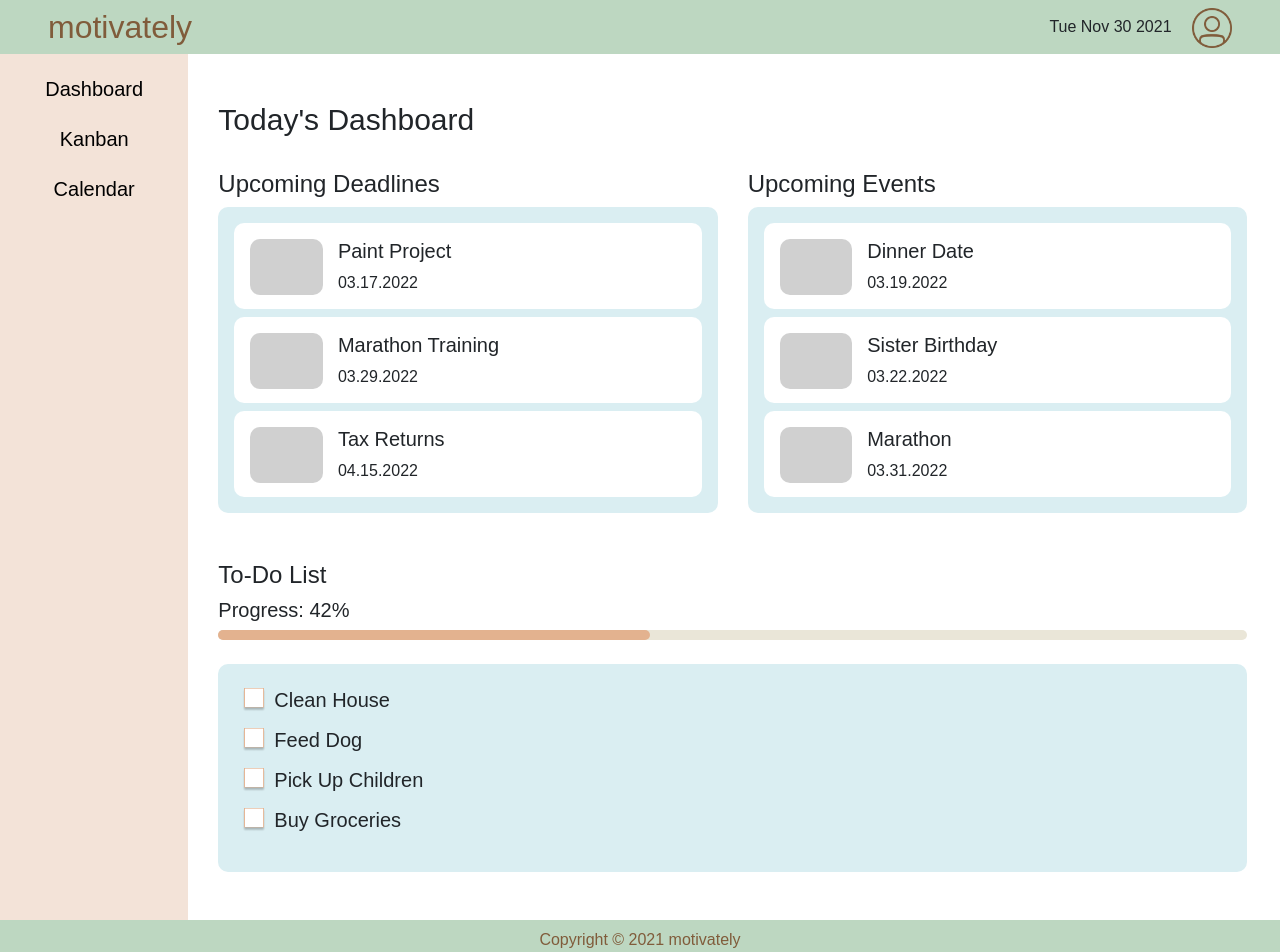
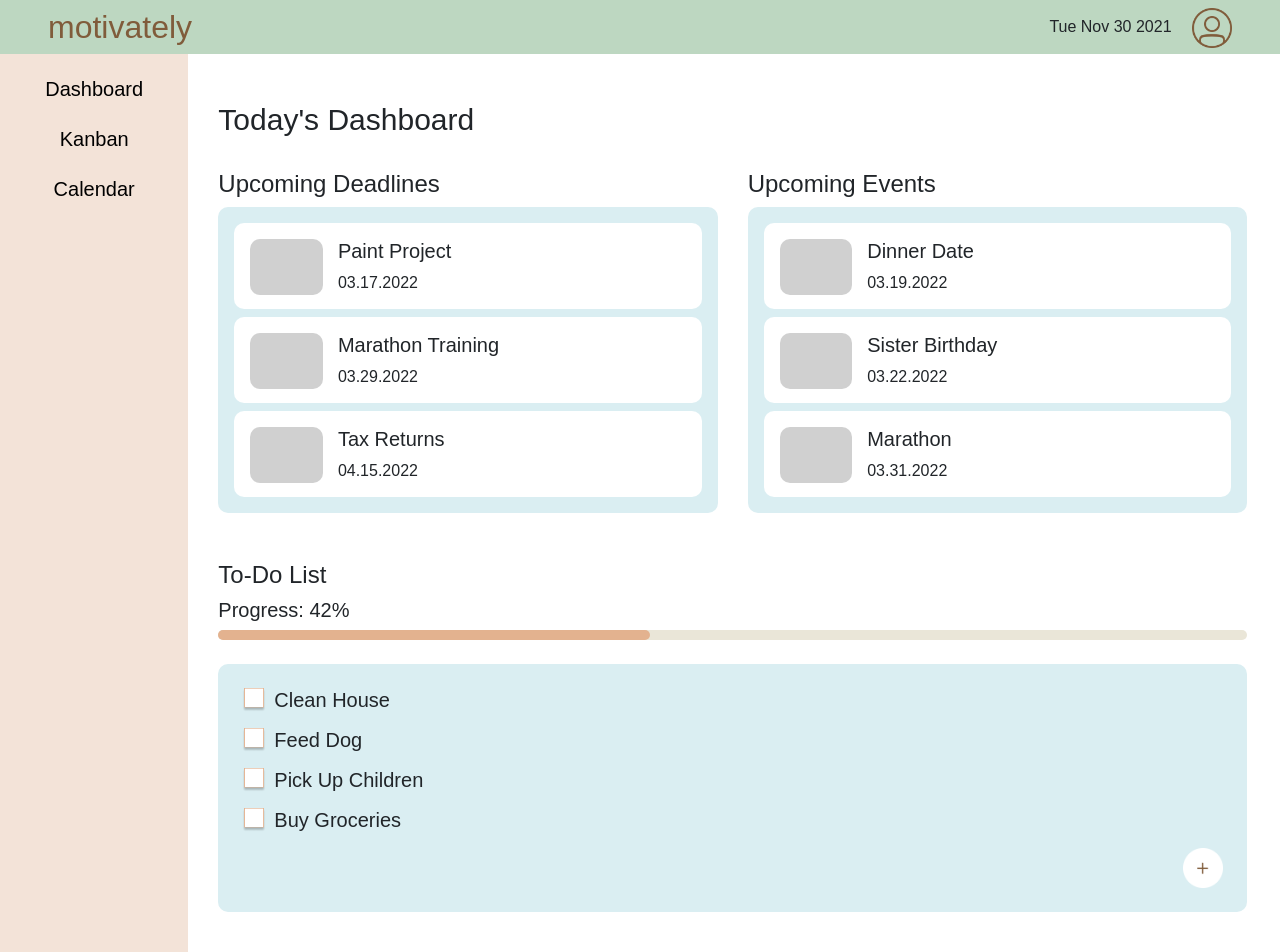
Before and after one commit to jackiey321/motivately, a Vue app: page / in a window 1280 px wide. Shown: the top 952 px of the page. Built offline with nearby package versions, Linux system fonts and the light colour scheme; a web font is replaced by a local one.

Commit message:
added add to do list task functionality

```diff
--- a/src/pages/Home/App.vue
+++ b/src/pages/Home/App.vue
@@ -25,8 +25,12 @@
           <div class="col-md-12">
             <h2>To-Do List</h2>
             <ProgressBar :finished="5" :all="12"/>
-            <div class="container mt-4 p-4">
+            <div id="todo-container" class="container mt-4 p-4">
               <ToDo v-for="task in todo" :key="task.name" :name="task.name"/>
+              <div id="add-area">
+                <b-form-input :class="{ hidden: !showInput }" v-model="newToDo" placeholder="Task Name..." @keyup.enter="addToDo"></b-form-input>
+                <img class="ml-2" alt="ToDo List Add" src="../../assets/add.png" height="40px" width="40px" @click="showInput = !showInput">
+              </div>
             </div>
           </div>
         </div>
@@ -66,12 +70,23 @@ export default {
         { name: "Sister Birthday", date: "03.22.2022"},
         { name: "Marathon", date: "03.31.2022"}
       ],
+      newToDo: "",
       todo: [
         { name: "Clean House" },
         { name: "Feed Dog" },
         { name: "Pick Up Children" },
         { name: "Buy Groceries" }
-      ]
+      ],
+      showInput: false
+    }
+  },
+  methods: {
+    addToDo() {
+      if(this.newToDo) {
+        this.todo.push({name: this.newToDo});
+        this.newToDo = "";
+      }
+      this.showInput = false;
     }
   }
 };
@@ -95,4 +110,19 @@ export default {
     border-radius: 10px;
   }
 
+  #todo-container::after {
+    content: " ";
+    display: block;
+    height: 0;
+    clear: both;
+  }
+
+  #add-area {
+    display: flex;
+    float: right
+  }
+
+  .hidden {
+    display: none;
+  }
 </style>
```
Also changed, not shown: src/components/AddToDo.vue (added, +37 -0 lines).
